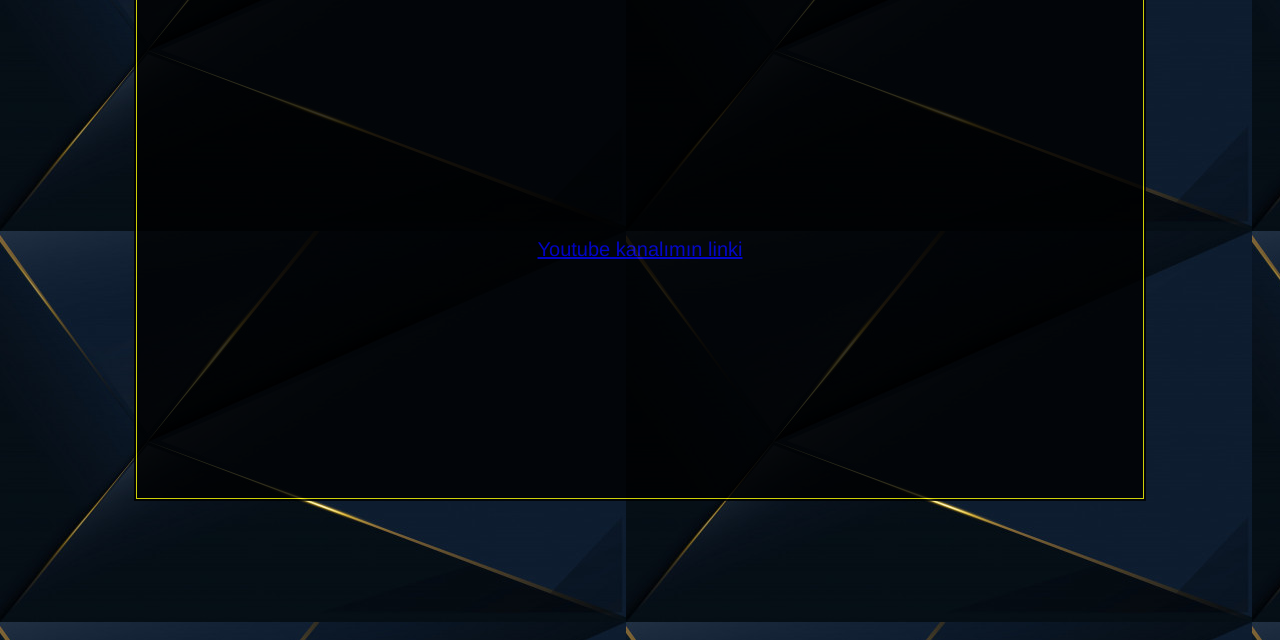
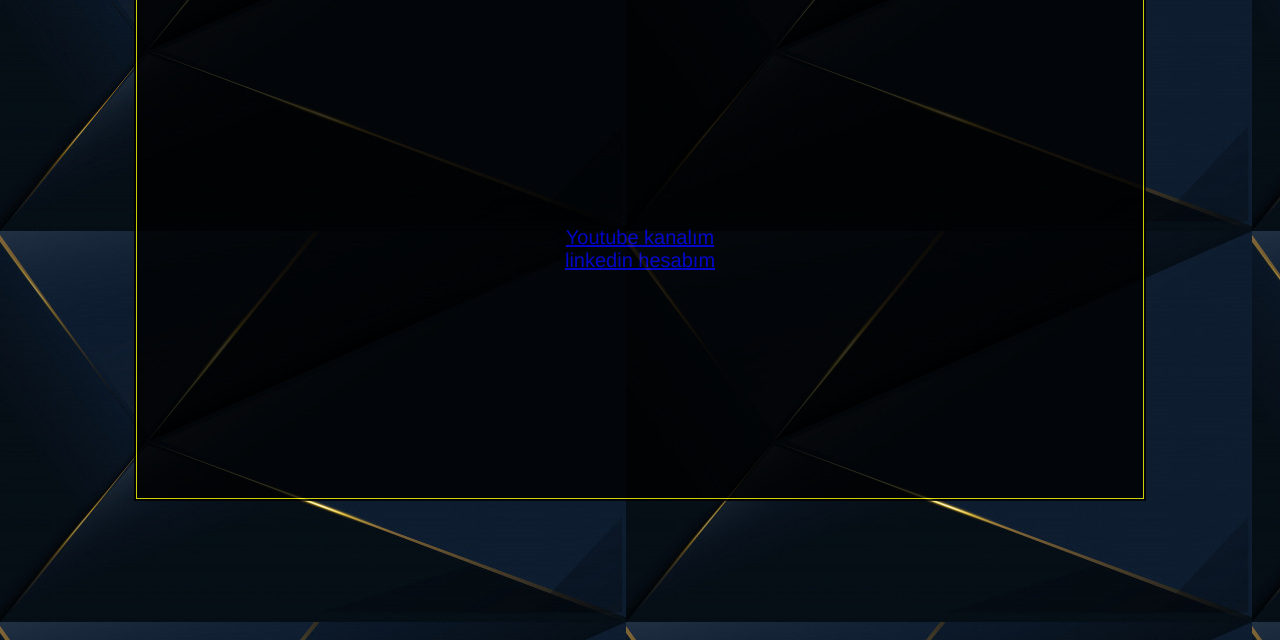
Before and after one commit to mct-studio/my-website, a website: page index.htm in a window 1280 px wide. Shown: the part 160-800 px from the top of the page. Drawn offline with Linux system fonts and the light colour scheme.

Commit message:
youtube and linkedin

```diff
--- a/index.htm
+++ b/index.htm
@@ -55,7 +55,9 @@
 
         <tr>
             <td colspan="8" height="500" class="content" align="center">
-                <a href="https://www.youtube.com/channel/UCrv4DTHW5xWjpedo0UyemrQ" target="aboutblank" >Youtube kanalımın linki</a>
+                <a href="https://www.youtube.com/channel/UCrv4DTHW5xWjpedo0UyemrQ" target="aboutblank" >Youtube kanalım</a>
+<br>
+                <a href="https://www.linkedin.com/in/mehmet-%C3%A7%C4%B1nar-tur%C5%9Fak-3b3a68180/" target="aboutblank" >linkedin hesabım</a>
             </td>
         </tr>
     </table>
```
